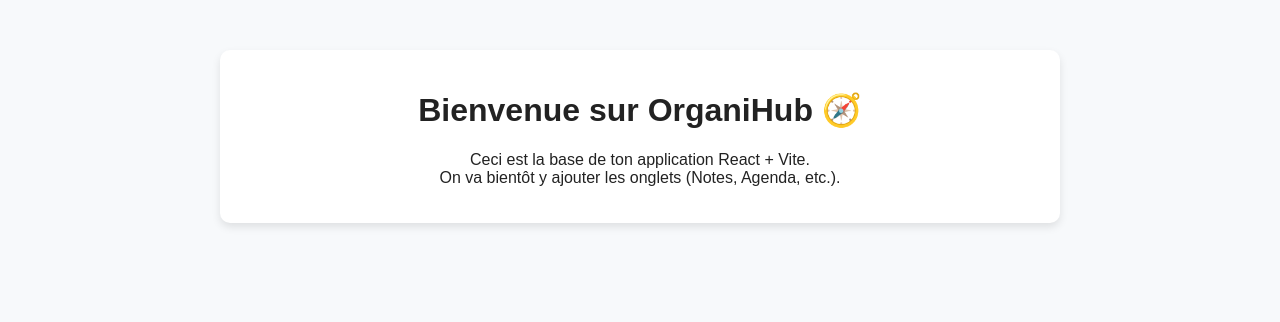
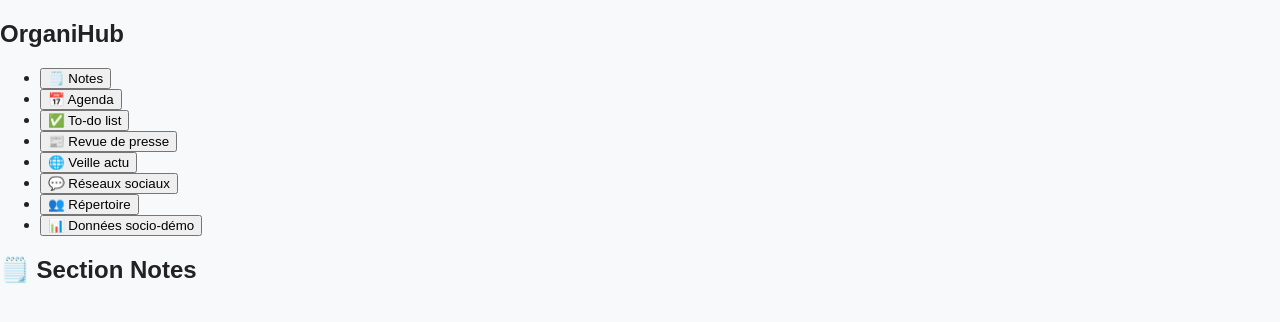
Before and after one commit to remiheinze-sketch/site, a React (Vite) app: page / in a window 1280 px wide. Shown: the top 322 px of the page. Built offline with nearby package versions, Linux system fonts and the light colour scheme.

Commit message:
Update App.jsx

```diff
--- a/src/App.jsx
+++ b/src/App.jsx
@@ -1,14 +1,38 @@
+import React, { useState } from "react";
+import Sidebar from "./components/Sidebar";
+
 function App() {
+  const [activeTab, setActiveTab] = useState("notes");
+
+  const renderContent = () => {
+    switch (activeTab) {
+      case "notes":
+        return <h2>🗒️ Section Notes</h2>;
+      case "agenda":
+        return <h2>📅 Section Agenda</h2>;
+      case "todo":
+        return <h2>✅ Section To-do list</h2>;
+      case "revue":
+        return <h2>📰 Section Revue de presse</h2>;
+      case "veille":
+        return <h2>🌐 Section Veille actu</h2>;
+      case "reseaux":
+        return <h2>💬 Section Réseaux sociaux</h2>;
+      case "repertoire":
+        return <h2>👥 Section Répertoire</h2>;
+      case "data":
+        return <h2>📊 Section Données socio-démo</h2>;
+      default:
+        return <h2>Bienvenue sur OrganiHub</h2>;
+    }
+  };
+
   return (
-    <div className="container">
-      <h1>Bienvenue sur OrganiHub 🧭</h1>
-      <p>
-        Ceci est la base de ton application React + Vite.
-        <br />
-        On va bientôt y ajouter les onglets (Notes, Agenda, etc.).
-      </p>
+    <div className="app-layout">
+      <Sidebar activeTab={activeTab} setActiveTab={setActiveTab} />
+      <main className="main-content">{renderContent()}</main>
     </div>
-  )
+  );
 }
 
-export default App
+export default App;
```
